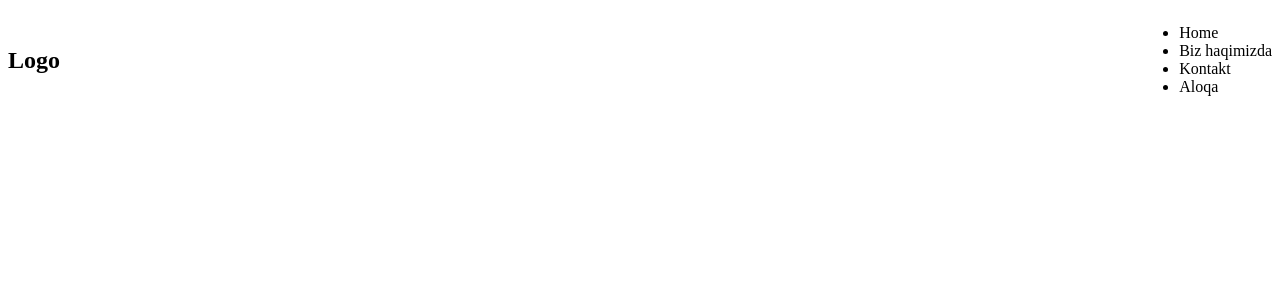
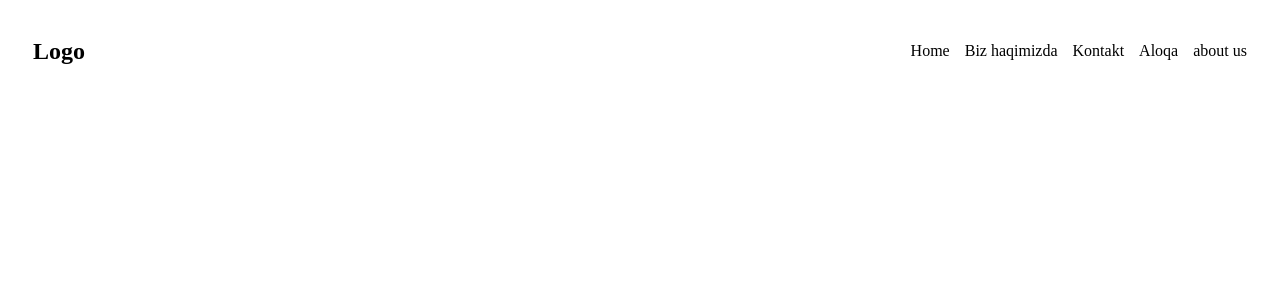
Before and after one commit to nigoshazamonbekova1201/git-react-loyiha, a React (Vite) app: page / in a window 1280 px wide. Shown: the top 300 px of the page. Built offline with nearby package versions, Linux system fonts and the light colour scheme.

Commit message:
navbarda bazi ozgarish boldi

```diff
--- a/src/components/Navbar.tsx
+++ b/src/components/Navbar.tsx
@@ -8,6 +8,7 @@ function Navbar() {
     <li>Biz haqimizda</li>
     <li>Kontakt</li>
     <li>Aloqa</li>
+    <li>about us</li>
 </ul>
     </nav>
   )
--- a/src/index.css
+++ b/src/index.css
@@ -2,4 +2,13 @@ nav{
   display: flex;
   align-items: center;
   justify-content: space-between;
+  padding: 10px 25px;
 }
+
+nav ul{
+  display: flex;
+  gap: 15px;
+  align-items: center;
+  justify-content: space-between;
+  list-style: none;
+}
```
